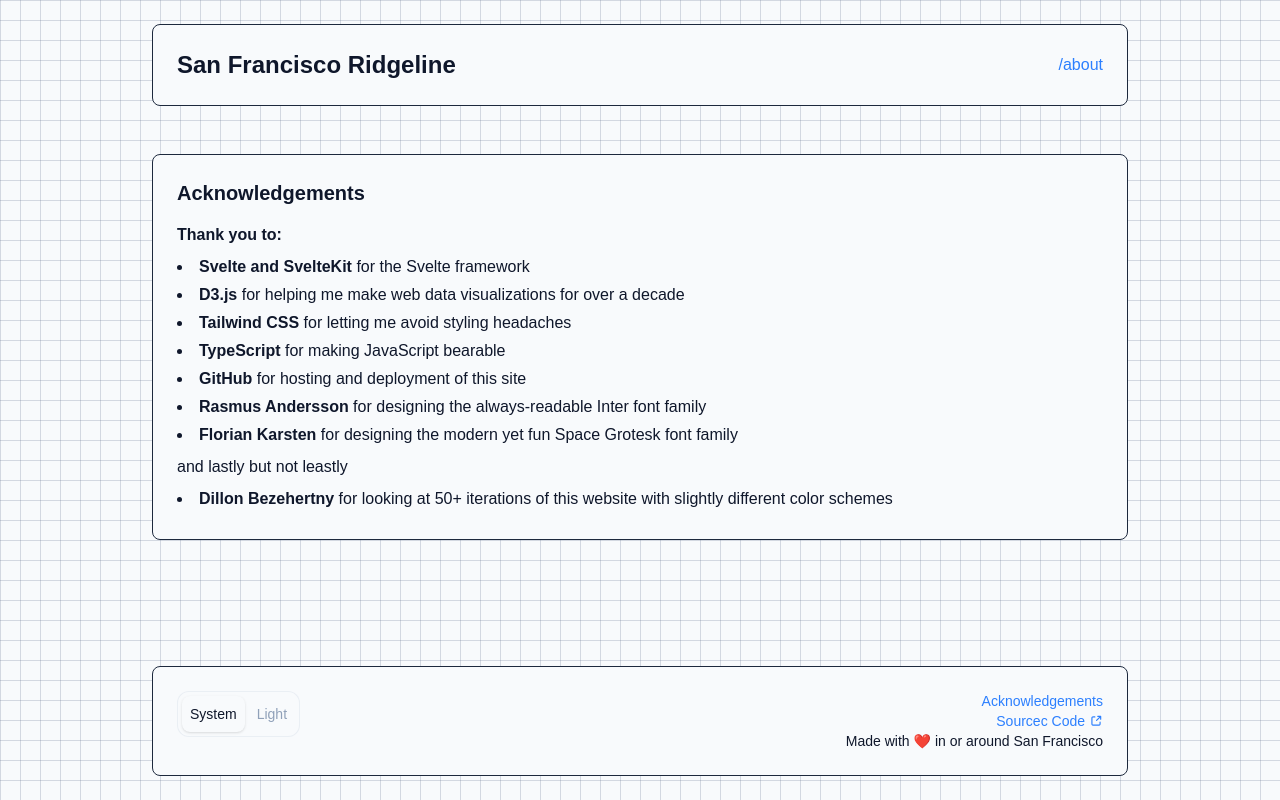
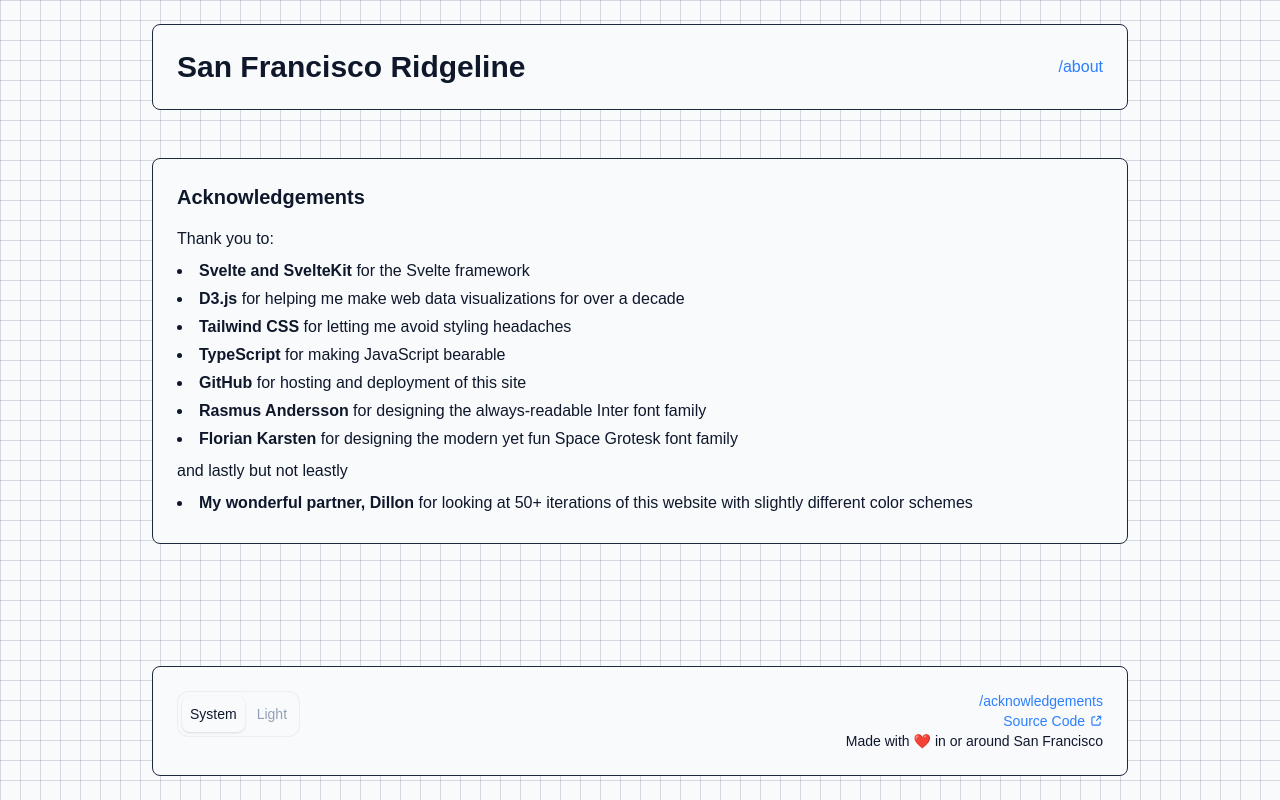
Before and after one commit to vlingenfelter/sf-ridgeline, a SvelteKit app: page /acknowledgements in a window 1280 px wide. Built offline with nearby package versions, Linux system fonts and the light colour scheme.

Commit message:
attempte gh pages

```diff
--- a/package.json
+++ b/package.json
@@ -16,6 +16,7 @@
 	"devDependencies": {
 		"@eslint/js": "^10.0.1",
 		"@sveltejs/adapter-auto": "^7.0.1",
+		"@sveltejs/adapter-static": "^3.0.10",
 		"@sveltejs/kit": "^2.63.0",
 		"@sveltejs/vite-plugin-svelte": "^7.1.2",
 		"@tailwindcss/typography": "^0.5.19",
--- a/src/lib/components/Footer.svelte
+++ b/src/lib/components/Footer.svelte
@@ -15,7 +15,7 @@
 
   const sourceLink = {
     href: "https://github.com/vlingenfelter/sf-ridgeline",
-    linkText: "Sourcec Code",
+    linkText: "Source Code",
   };
 </script>
 
@@ -24,7 +24,7 @@
         <ThemeToggle />
         <div class="flex flex-col text-sm justify-end sm:text-right">
             <p>
-              <a href="/acknowledgements" class="hover:underline text-local-link dark:text-dark-local-link">Acknowledgements</a></p>
+              <a href="/acknowledgements" class="hover:underline text-local-link dark:text-dark-local-link">/acknowledgements</a></p>
             <p>
               <ExternalLink {...sourceLink} />
             </p>
--- a/src/lib/components/Header.svelte
+++ b/src/lib/components/Header.svelte
@@ -6,7 +6,7 @@
 
 <Card>
 	<header class="flex flex-row justify-between items-center">
-		<h1 class="text-2xl font-bold hover:underline"><a href="/">San Francisco Ridgeline</a></h1>
+		<h1 class="text-2xl xl:text-3xl font-bold hover:underline"><a href="/">San Francisco Ridgeline</a></h1>
 		<nav>
 			<a href="/about" class="hover:underline text-local-link dark:text-dark-local-link">/about</a>
 		</nav>
--- a/src/routes/+layout.svelte
+++ b/src/routes/+layout.svelte
@@ -1,5 +1,6 @@
 <!-- src/routes/+layout.svelte -->
 <script lang="ts">
+	export const prerender = true;
 	import './layout.css';
 	import { onMount } from 'svelte';
 	import { theme } from '$lib/theme.svelte';
--- a/src/routes/about/+page.svelte
+++ b/src/routes/about/+page.svelte
@@ -6,7 +6,7 @@
     <h2 class="mb-4 text-xl">
         About
     </h2>
-    <p class="mb-8">
+    <p class="mb-2">
         At some other point, this will be a cool explanation of how this works.
     </p>
 
--- a/src/routes/acknowledgements/+page.svelte
+++ b/src/routes/acknowledgements/+page.svelte
@@ -11,7 +11,7 @@
         { name: "Florian Karsten", purpose: "designing the modern yet fun Space Grotesk font family" },
     ];
 
-    var last = { name: "Dillon Bezehertny", purpose: "looking at 50+ iterations of this website with slightly different color schemes" }
+    var last = { name: "My wonderful partner, Dillon", purpose: "looking at 50+ iterations of this website with slightly different color schemes" }
 </script>
 
 <Card>
@@ -19,10 +19,10 @@
         Acknowledgements
     </h2>
 
-    <h3 class="mb-2 text-md">
+    <p class="mb-2">
         Thank you to:
-    </h3>
-    <ul class="list-disc list-inside mb-2">
+    </p>
+    <ul class="list-disc list-inside sm:mb-2 mb-4">
         {#each acknowledgements as ack}
             <ThankYouLi name={ack.name} purpose={ack.purpose} />
         {/each}
--- /dev/null
+++ b/svelte.config.js
@@ -0,0 +1,15 @@
+import adapter from '@sveltejs/adapter-static';
+
+/** @type {import('@sveltejs/kit').Config} */
+const config = {
+	kit: {
+		adapter: adapter({
+			fallback: '404.html'
+		}),
+		paths: {
+			base: process.argv.includes('dev') ? '' : "/sf-ridgeline"
+		}
+	}
+};
+
+export default config;
```
Also changed, not shown: 2 other files (tests, documents, lock files or other folders).
